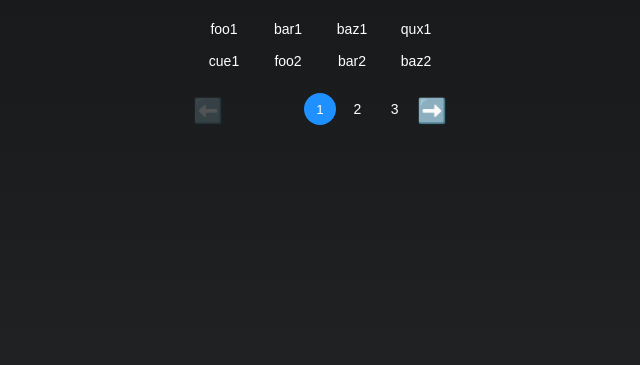
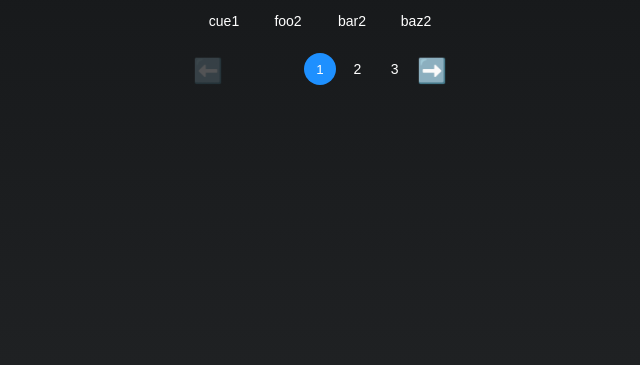
Before and after one commit to dustin-demos/client-demos-container, a website: page demos/codepen/vue-pagination/src/index.pug in a window 1280 px wide. Shown: the part 435-800 px from the top of the page, without its empty margins (320-960 px from the left). Drawn offline with nearby package versions, Linux system fonts and the light colour scheme; files that its build step writes are made by us from their sources.

Commit message:
fix: restore assemble paths to public/, remove duplicate item list in vue-pagination

```diff
--- a/demos/codepen/vue-pagination/src/index.pug
+++ b/demos/codepen/vue-pagination/src/index.pug
@@ -19,9 +19,9 @@ html(lang='en')
               .item-wrap(v-if='page === item')
                 .item(v-for='thing in display')
                   span {{ thing.name }}
-        .item-wrap-wrap: .item-wrap
-          .item(v-for='thing in display')
-            span {{ thing.name }}
+        //- .item-wrap-wrap: .item-wrap
+        //-   .item(v-for='thing in display')
+        //-     span {{ thing.name }}
         .button-wrap
           .button.-emoji(v-on:click='page = page - 1' v-bind:dim='page === 1') ⬅️
           .button(v-on:click='page = page - 2' v-bind:hide='page - 2 < 1 ? true : false') {{ page - 2 }}
```
Also changed, not shown: deno.json (+1 -1 lines).
